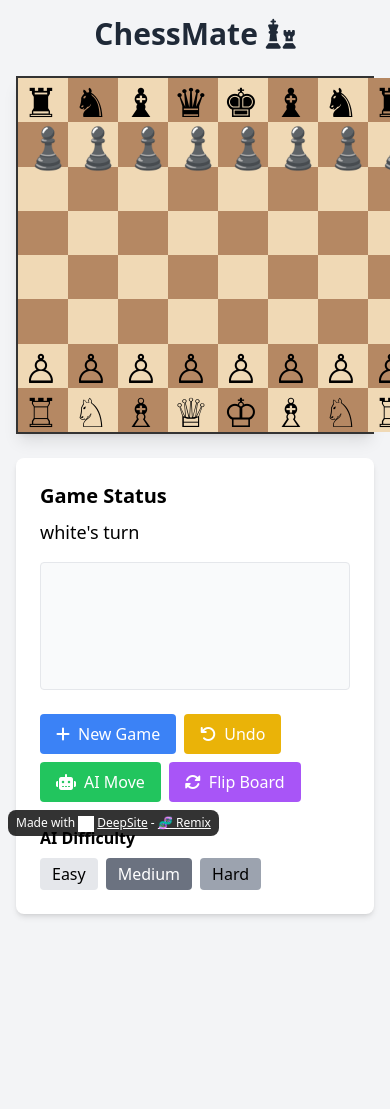
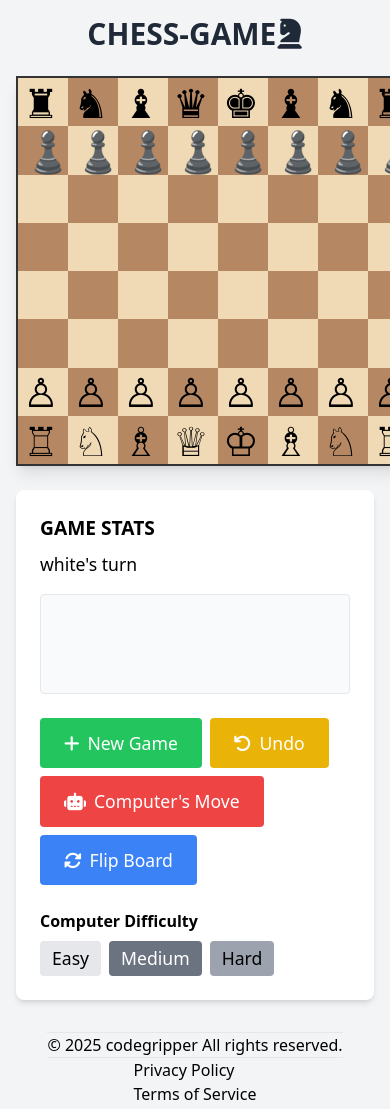
Before and after one commit to codegripper/Chess, a plain HTML site: page index.html in a window 390 px wide. Shown: the top 1109 px of the page. Before the commit the page ends 930 px from the top, so only its background shows below. Drawn offline with nearby package versions, Linux system fonts and the light colour scheme; grey boxes are pictures that could not be loaded.

Commit message:
first intial commit

```diff
--- a/index.html
+++ b/index.html
@@ -3,18 +3,22 @@
 <head>
     <meta charset="UTF-8">
     <meta name="viewport" content="width=device-width, initial-scale=1.0">
-    <title>ChessMate - Play Chess Against AI</title>
+    <title>Chess</title>
     <script src="https://cdn.tailwindcss.com"></script>
+    <link rel="icon" type="image/x-icon" href="icons8-chessboard-16.png">
     <link rel="stylesheet" href="https://cdnjs.cloudflare.com/ajax/libs/font-awesome/6.4.0/css/all.min.css">
     <style>
         .chessboard {
             display: grid;
             grid-template-columns: repeat(8, 1fr);
             grid-template-rows: repeat(8, 1fr);
-            width: 100%;
+            width: 100vw;
             max-width: 500px;
+            min-width: 280px;
             aspect-ratio: 1/1;
             border: 2px solid #333;
+            margin: 0 auto;
+            box-sizing: border-box;
         }
 
         .square {
@@ -64,6 +68,7 @@
             z-index: 10;
             font-size: 2.5rem;
             line-height: 1;
+            touch-action: manipulation;
         }
 
         .check {
@@ -77,45 +82,69 @@
         @media (max-width: 640px) {
             .game-container {
                 flex-direction: column;
+                align-items: stretch;
+            }
+            .chessboard {
+                max-width: 100vw;
+                min-width: 0;
+                width: 100vw;
             }
             .controls {
                 margin-top: 20px;
                 margin-left: 0;
+                width: 100%;
+                box-sizing: border-box;
+                padding: 1rem;
+            }
+            .controls-buttons button,
+            .difficulty-btn {
+                font-size: 1.1rem;
+                padding: 0.75rem 1.5rem;
+            }
+            .game-info h2 {
+                font-size: 1.2rem;
+            }
+            #status {
+                font-size: 1.1rem;
+            }
+            #move-history {
+                font-size: 1rem;
+                max-height: 100px;
             }
         }
     </style>
 </head>
 <body class="bg-gray-100 min-h-screen flex flex-col items-center justify-center p-4">
     <div class="max-w-4xl w-full">
-        <h1 class="text-3xl font-bold text-center mb-6 text-gray-800">ChessMate <i class="fas fa-chess"></i></h1>
+        <h1 class="text-3xl font-bold text-center mb-6 text-gray-800">CHESS-GAME<i class="fas fas fa-chess-knight"></i></h1>
 
         <div class="game-container flex flex-col md:flex-row items-center justify-center">
             <div class="chessboard shadow-lg" id="chessboard"></div>
 
             <div class="controls bg-white p-6 rounded-lg shadow-md ml-0 md:ml-8 mt-6 md:mt-0 w-full md:w-auto">
                 <div class="game-info mb-6">
-                    <h2 class="text-xl font-semibold mb-2">Game Status</h2>
+                    <h2 class="text-xl font-semibold mb-2">GAME STATS</h2>
                     <div id="status" class="text-lg font-medium mb-4">White's turn</div>
                     <div id="move-history" class="h-32 overflow-y-auto border p-2 rounded bg-gray-50 mb-4"></div>
                 </div>
 
                 <div class="controls-buttons flex flex-wrap gap-2">
-                    <button id="new-game" class="bg-blue-500 hover:bg-blue-600 text-white px-4 py-2 rounded">
+                    <button id="new-game" class="bg-green-500 hover:bg-green-600 text-white px-4 py-2 rounded">
                         <i class="fas fa-plus mr-2"></i>New Game
                     </button>
                     <button id="undo-move" class="bg-yellow-500 hover:bg-yellow-600 text-white px-4 py-2 rounded">
                         <i class="fas fa-undo mr-2"></i>Undo
                     </button>
-                    <button id="ai-move" class="bg-green-500 hover:bg-green-600 text-white px-4 py-2 rounded">
-                        <i class="fas fa-robot mr-2"></i>AI Move
+                    <button id="ai-move" class="bg-red-500 hover:bg-red-600 text-white px-4 py-2 rounded">
+                        <i class="fas fa-robot mr-2"></i>Computer's Move
                     </button>
-                    <button id="flip-board" class="bg-purple-500 hover:bg-purple-600 text-white px-4 py-2 rounded">
+                    <button id="flip-board" class="bg-blue-500 hover:bg-blue-600 text-white px-4 py-2 rounded">
                         <i class="fas fa-sync-alt mr-2"></i>Flip Board
                     </button>
                 </div>
 
                 <div class="mt-6">
-                    <h3 class="font-semibold mb-2">AI Difficulty</h3>
+                    <h3 class="font-semibold mb-2">Computer Difficulty</h3>
                     <div class="flex gap-2">
                         <button data-difficulty="1" class="difficulty-btn bg-gray-200 hover:bg-gray-300 px-3 py-1 rounded">Easy</button>
                         <button data-difficulty="2" class="difficulty-btn bg-gray-300 hover:bg-gray-400 px-3 py-1 rounded active:bg-gray-500">Medium</button>
@@ -931,5 +960,16 @@
                 setupEventListeners();
             };
         </script>
-<p style="border-radius: 8px; text-align: center; font-size: 12px; color: #fff; margin-top: 16px;position: fixed; left: 8px; bottom: 8px; z-index: 10; background: rgba(0, 0, 0, 0.8); padding: 4px 8px;">Made with <img src="https://enzostvs-deepsite.hf.space/logo.svg" alt="DeepSite Logo" style="width: 16px; height: 16px; vertical-align: middle;display:inline-block;margin-right:3px;filter:brightness(0) invert(1);"><a href="https://enzostvs-deepsite.hf.space" style="color: #fff;text-decoration: underline;" target="_blank" >DeepSite</a> - <a href="https://enzostvs-deepsite.hf.space?remix=nahita/chess-game" style="color: #fff;text-decoration: underline;" target="_blank" >🧬 Remix</a></p></body>
+        <center>
+   <footer class="mt-4 pt-4 border-top">
+        <p><hr>&copy; 2025   codegripper All rights reserved.<hr></p>
+    </center>
+        <nav aria-label="Footer navigation">
+            <ul class="nav justify-content-center">
+                <li class="nav-item"><a href="#" class="nav-link" accesskey="p">Privacy Policy</a></li>
+                <li class="nav-item"><a href="#" class="nav-link" accesskey="t">Terms of Service</a></li>
+            </ul>
+        </nav>
+    </footer></center>
+</body>
 </html>
```
Also changed, not shown: icons8-chessboard-16.png (added).
